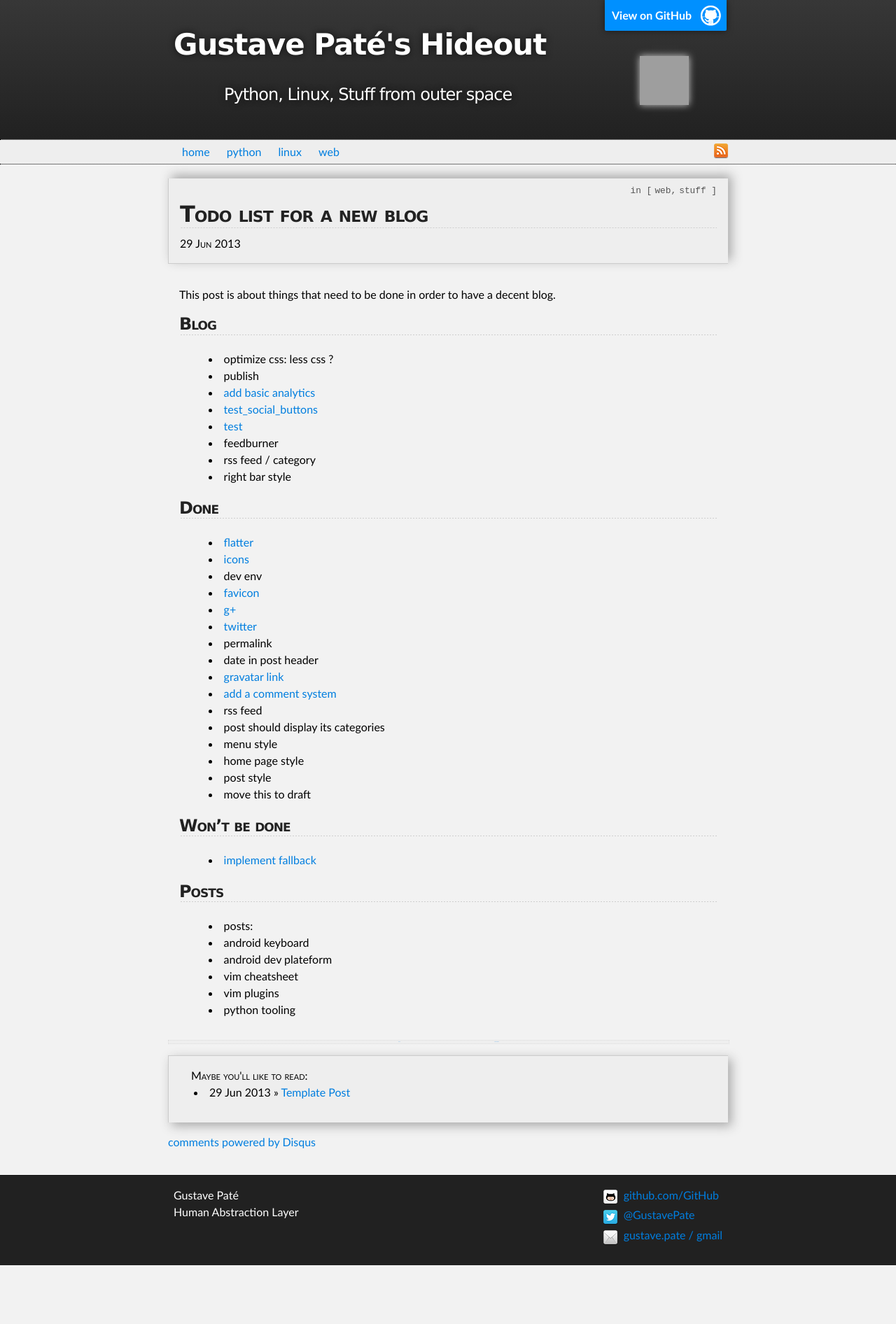
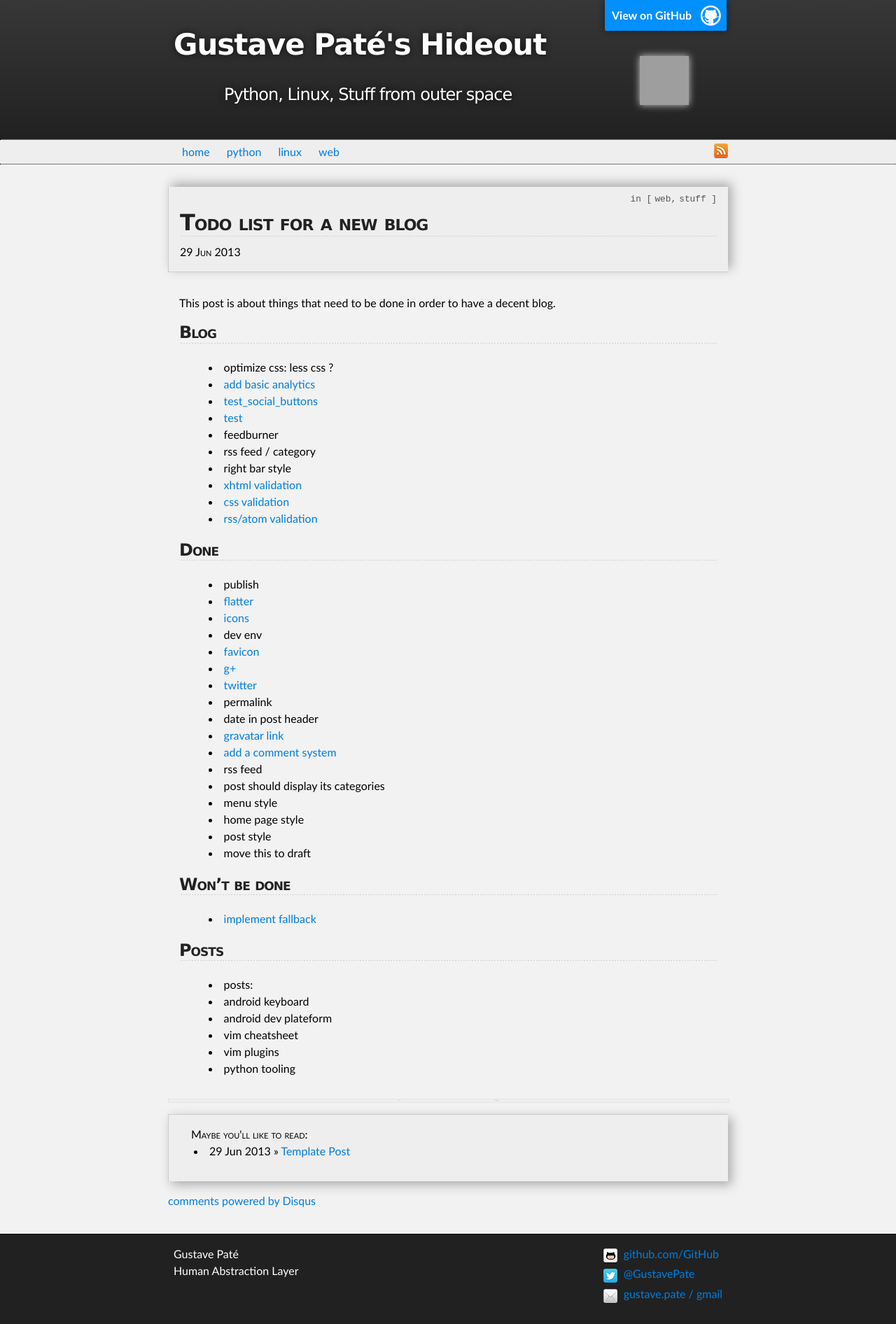
Before and after one commit to GustavePate/gustavepate.github.io, a Jekyll site: the page built from _posts/2013-07-01-todos.md, in a window 1280 px wide. Shown: the whole page at 70% size. Built offline with Jekyll 4.4.1, drawn with Linux system fonts in a browser that asks for light colours; comment, search, counter and statistics services are not loaded; before the commit the page ends 1808 px from its top, so only the background shows below that; grey boxes are pictures that could not be loaded.

Commit message:
xhtml/css/atom validation

```diff
--- a/_includes/social.html
+++ b/_includes/social.html
@@ -1,5 +1,6 @@
 
 <div id="frontsocial">
+        <div id="fb-root"></div>
         <span id="fs_twitter"><!-- twitter -->
         <a href="https://twitter.com/share" class="twitter-share-button"
             data-url="{{site.url}}{{page.url}}"
--- a/_layouts/default.html
+++ b/_layouts/default.html
@@ -30,7 +30,6 @@
             }(document,"script","twitter-wjs");
         </script>
         <!-- facebook -->
-        <div id="fb-root"></div>
         <script>
             (function(d, s, id) {
                 var js, fjs = d.getElementsByTagName(s)[0];
@@ -67,7 +66,9 @@
         <div id="header_wrap" class="outer">
             <header class="inner">
             <a id="forkme_banner" href="https://github.com/GustavePate/gustavepate.github.io">View on GitHub</a>
-            <img src="https://secure.gravatar.com/avatar/7c1a2f289fe6f9cce1705e3ee9242ed0.png?s=70"/>
+            <img
+                src="https://secure.gravatar.com/avatar/7c1a2f289fe6f9cce1705e3ee9242ed0.png?s=70"
+                alt="my gravatar"/>
             <h1 id="project_title">{{ site.name }}</h1>
             <h2 id="project_tagline">{{ site.tagline }}</h2>
             </header>
@@ -116,7 +117,7 @@
                     </p>
                     <p>
                     <a class="webicon mail small" href="">mail_logo</a>
-                    <a class="text" href="mailto:{{site.email}}">{{site.email}}</a>
+                    <a class="text" href="mailto:{{site.email | uri_escape}}">{{site.email}}</a>
                     </p>
                 </div>
                 <div class="me">
--- a/_posts/2013-07-01-todos.md
+++ b/_posts/2013-07-01-todos.md
@@ -8,15 +8,18 @@ This post is about things that need to be done in order to have a decent blog.
 
 ## Blog
 * optimize css: less css ?
-* publish
 * [add basic analytics](http://www.google.com/analytics/)
 * [test_social_buttons](http://yourlittlehands.com/)
 * [test](http://mattkersley.com/responsive/)
 * feedburner
 * rss feed / category
 * right bar style
+* [xhtml validation](http://validator.w3.org/)
+* [css validation](http://jigsaw.w3.org/css-validator/)
+* [rss/atom validation](http://validator.w3.org/feed/)
 
 ## Done
+* publish
 * [flatter](http://developers.flattr.net/button/)
 * [icons](http://zurb.com/playground/social-webicons)
 * dev env
--- a/atom.xml
+++ b/atom.xml
@@ -8,20 +8,20 @@ layout: nil
     <link href="{{site.url}}"/>
     <link type="application/atom+xml" rel="self" href="{{site.url}}/atom.xml"/>
     <updated>{{site.time | date_to_xmlschema }}</updated>
-    <id>{{site.url}}</id>
+    <id>{{site.url}}/</id>
     <author>
         <name>{{site.author}}</name>
         <email>{{site.email}}</email>
     </author>
     {% for post in site.posts %}
     <entry>
-        <id>{{post.title}}</id>
+        <id>{{post.url}}</id>
         <link type="text/html" rel="alternate" href="{{post.url }}"/>
         <title>{{post.title | xml_escape }}</title>
         <updated>{{post.date | date_to_xmlschema }}</updated>
         <author>
             <name>{{site.author}}</name>
-            <uri>{{site.url}}</uri>
+            <uri>{{site.url}}/</uri>
         </author>
         <content type="html">{{post.content | xml_escape }}</content>
     </entry>
--- a/css/main.css
+++ b/css/main.css
@@ -296,7 +296,7 @@ Full-Width Styles
 }
 
 #header_wrap {
-  background: #212121;
+  background-color: #212121;
   background: -moz-linear-gradient(top, #373737, #212121);
   background: -webkit-linear-gradient(top, #373737, #212121);
   background: -ms-linear-gradient(top, #373737, #212121);
@@ -488,7 +488,7 @@ Full-Width Styles
 }
 
 #main_content {
-  height: 100%
+  height: 100%;
   padding-top: 2em;
 }
 
@@ -544,7 +544,7 @@ Full-Width Styles
     padding: 0em 0em 0em 0em;
     text-shadow: none;
     vertical-align: middle;
-    font-weight: 350;
+    font-weight: 300;
 }
 
 #footer .contact .text  {
```
